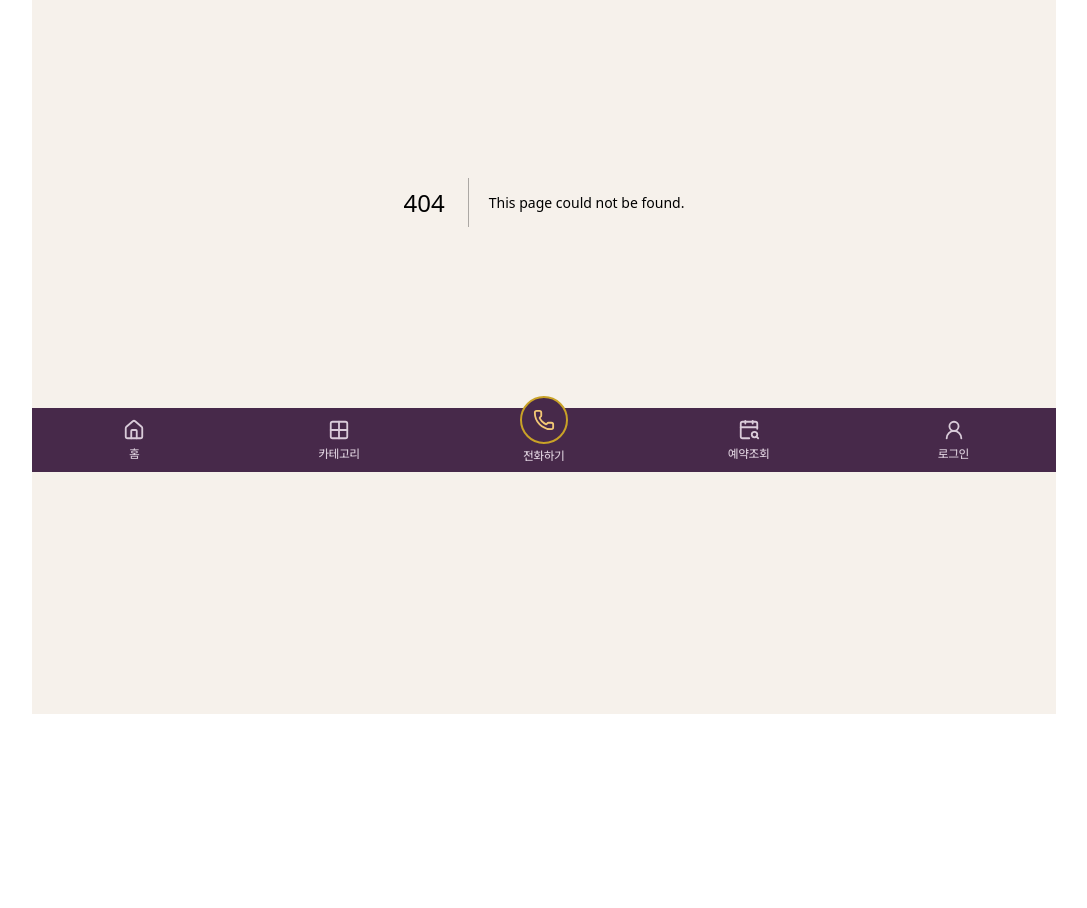
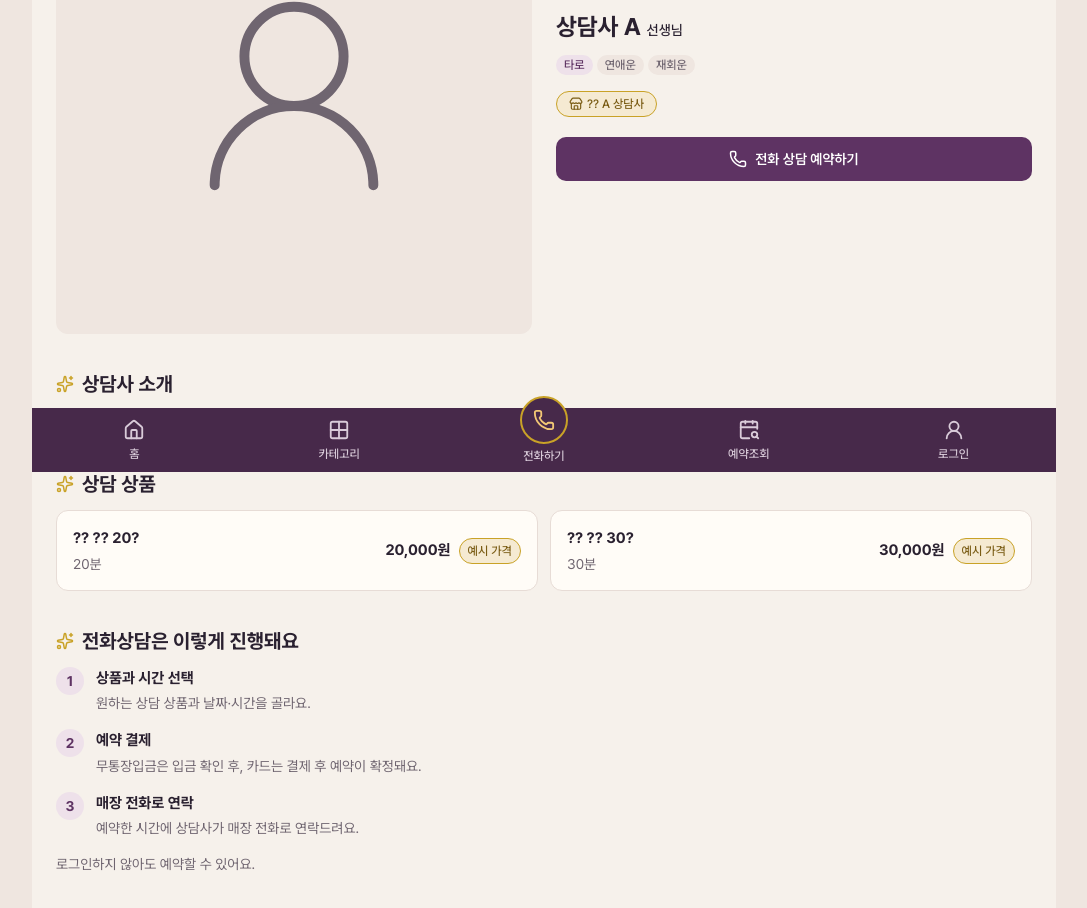
Before and after one commit to viva79820-ux/jjokjipge-webapp, a Next.js app: page /consult/a in a window 1280 px wide. Before the commit this address had no page. Shown: the part 328-1236 px from the top of the page, without its empty margins (96-1183 px from the left). Before the commit the page ends 1042 px from the top, so only its background shows below. Built offline with nearby package versions, Linux system fonts and the light colour scheme.

Commit message:
상담사 목록상세 화면 추가
상담사 더미 데이터에 매장, 소개와 예시 상담 상품을 추가합니다.

분야 필터가 있는 목록과 예약형 콜백을 안내하는 상세 화면을 구성합니다.

상담 상품 카드와 이용 단계 부품을 추가합니다.

```diff
--- /dev/null
+++ b/app/consult/[id]/page.tsx
@@ -0,0 +1,83 @@
+import type { Metadata } from "next";
+import Link from "next/link";
+import { notFound } from "next/navigation";
+import { ChevronLeft, Phone, Store } from "lucide-react";
+import { counselors, getCounselor } from "@/lib/dummy/counselors";
+import { PhotoPlaceholder } from "@/components/counselor/photo-placeholder";
+import { ProductCard } from "@/components/counselor/product-card";
+import { ConsultSteps } from "@/components/counselor/consult-steps";
+import { Button } from "@/components/ui/button";
+import { Chip } from "@/components/ui/chip";
+import { SectionTitle } from "@/components/ui/section-title";
+
+type Props = { params: Promise<{ id: string }> };
+export function generateStaticParams() {
+  return counselors.map(({ id }) => ({ id }));
+}
+export async function generateMetadata({ params }: Props): Promise<Metadata> {
+  const counselor = getCounselor((await params).id);
+  if (!counselor) notFound();
+  return { title: `${counselor.name} 선생님 | 쪽집게천사` };
+}
+export default async function CounselorPage({ params }: Props) {
+  const counselor = getCounselor((await params).id);
+  if (!counselor) notFound();
+  const bookingHref = `/consult/${counselor.id}/book`;
+  return (
+    <div className="px-4 pt-3 md:px-6">
+      <Link
+        href="/consult"
+        className="inline-flex min-h-11 items-center text-sm text-muted"
+      >
+        <ChevronLeft size={18} aria-hidden="true" />
+        상담사 목록
+      </Link>
+      <div className="space-y-7 md:space-y-9">
+        <section className="grid gap-4 md:grid-cols-2 md:items-center md:gap-6">
+          <PhotoPlaceholder className="aspect-square w-full" />
+          <div>
+            <h1 className="text-xl font-bold md:text-2xl">
+              {counselor.name}{" "}
+              <span className="text-sm font-medium">선생님</span>
+            </h1>
+            <div className="mt-3 flex flex-wrap gap-1">
+              {counselor.tags.map((tag, index) => (
+                <Chip key={tag} primary={index === 0}>
+                  {tag}
+                </Chip>
+              ))}
+            </div>
+            <span className="mt-4 inline-flex items-center gap-1 rounded-full border border-gold bg-gold-soft px-3 py-1 text-xs font-medium text-gold-deep">
+              <Store size={14} aria-hidden="true" />
+              {counselor.storeName} 상담사
+            </span>
+            <Button href={bookingHref} className="mt-5 w-full gap-2">
+              <Phone size={18} aria-hidden="true" />
+              전화 상담 예약하기
+            </Button>
+          </div>
+        </section>
+        <section>
+          <SectionTitle title="상담사 소개" />
+          <p className="leading-relaxed">{counselor.description}</p>
+        </section>
+        <section>
+          <SectionTitle title="상담 상품" />
+          <ul className="grid gap-2 md:grid-cols-2 md:gap-3">
+            {counselor.products.map((product) => (
+              <ProductCard key={product.id} product={product} />
+            ))}
+          </ul>
+        </section>
+        <section>
+          <SectionTitle title="전화상담은 이렇게 진행돼요" />
+          <ConsultSteps />
+        </section>
+        <Button href={bookingHref} className="w-full gap-2">
+          <Phone size={18} aria-hidden="true" />
+          전화 상담 예약하기
+        </Button>
+      </div>
+    </div>
+  );
+}
--- a/app/consult/page.tsx
+++ b/app/consult/page.tsx
@@ -1,3 +1,75 @@
-export default function Page() {
-  return <h1>전화상담</h1>;
+import type { Metadata } from "next";
+import Link from "next/link";
+import { Suspense } from "react";
+import { CounselorListItem } from "@/components/counselor/counselor-list-item";
+import { counselors } from "@/lib/dummy/counselors";
+
+export const metadata: Metadata = { title: "전화상담 | 쪽집게천사" };
+type SearchParams = Promise<{ type?: string | string[] }>;
+const filters = [
+  { label: "전체", href: "/consult", value: "all" },
+  { label: "타로", href: "/consult?type=tarot", value: "tarot" },
+  { label: "사주", href: "/consult?type=saju", value: "saju" },
+] as const;
+
+async function FilteredCounselors({
+  searchParams,
+}: {
+  searchParams: SearchParams;
+}) {
+  const { type } = await searchParams;
+  const selected = type === "tarot" || type === "saju" ? type : "all";
+  const filtered = counselors.filter(
+    (counselor) => selected === "all" || counselor.field === selected,
+  );
+  return (
+    <>
+      <nav aria-label="상담 분야" className="flex gap-2">
+        {filters.map((filter) => (
+          <Link
+            key={filter.value}
+            href={filter.href}
+            aria-current={selected === filter.value ? "page" : undefined}
+            className={`flex min-h-11 flex-1 items-center justify-center rounded-button font-semibold ${selected === filter.value ? "bg-brand text-on-brand" : "bg-surface-muted text-muted"}`}
+          >
+            {filter.label}
+          </Link>
+        ))}
+      </nav>
+      <p className="mt-5 text-caption text-muted">상담사 {filtered.length}명</p>
+      {filtered.length ? (
+        <ul className="mt-3 grid gap-2 md:grid-cols-2 md:gap-3">
+          {filtered.map((counselor) => (
+            <CounselorListItem key={counselor.id} counselor={counselor} />
+          ))}
+        </ul>
+      ) : (
+        <p className="mt-5 text-muted">해당 분야 상담사가 아직 없어요.</p>
+      )}
+    </>
+  );
 }
+
+export default function ConsultPage({
+  searchParams,
+}: {
+  searchParams: SearchParams;
+}) {
+  return (
+    <div className="px-4 pt-6 md:px-6">
+      <h1 className="text-xl font-bold md:text-2xl">전화상담</h1>
+      <p className="mt-2 text-caption text-muted md:text-sm">
+        예약한 시간에 상담사가 매장 전화로 연락드려요.
+      </p>
+      <div className="mt-7 md:mt-9">
+        <Suspense
+          fallback={
+            <p className="text-muted">상담사 목록을 불러오는 중이에요.</p>
+          }
+        >
+          <FilteredCounselors searchParams={searchParams} />
+        </Suspense>
+      </div>
+    </div>
+  );
+}
--- /dev/null
+++ b/components/counselor/consult-steps.tsx
@@ -0,0 +1,38 @@
+const steps = [
+  {
+    title: "상품과 시간 선택",
+    description: "원하는 상담 상품과 날짜·시간을 골라요.",
+  },
+  {
+    title: "예약 결제",
+    description: "무통장입금은 입금 확인 후, 카드는 결제 후 예약이 확정돼요.",
+  },
+  {
+    title: "매장 전화로 연락",
+    description: "예약한 시간에 상담사가 매장 전화로 연락드려요.",
+  },
+];
+export function ConsultSteps() {
+  return (
+    <>
+      <ol className="space-y-4">
+        {steps.map((step, index) => (
+          <li key={step.title} className="flex gap-3">
+            <span className="flex size-7 shrink-0 items-center justify-center rounded-full bg-brand-soft text-sm font-bold text-brand">
+              {index + 1}
+            </span>
+            <div>
+              <p className="font-bold">{step.title}</p>
+              <p className="mt-1 text-caption text-muted md:text-sm">
+                {step.description}
+              </p>
+            </div>
+          </li>
+        ))}
+      </ol>
+      <p className="mt-4 text-caption text-muted md:text-sm">
+        로그인하지 않아도 예약할 수 있어요.
+      </p>
+    </>
+  );
+}
--- /dev/null
+++ b/components/counselor/product-card.tsx
@@ -0,0 +1,25 @@
+import type { Counselor } from "@/lib/dummy/counselors";
+export function ProductCard({
+  product,
+}: {
+  product: Counselor["products"][number];
+}) {
+  return (
+    <li className="flex flex-wrap items-center justify-between gap-3 rounded-card border border-border bg-surface p-3 md:p-4">
+      <div>
+        <h3 className="font-bold">{product.name}</h3>
+        <p className="mt-1 text-caption text-muted md:text-sm">
+          {product.minutes}분
+        </p>
+      </div>
+      <div className="flex items-center gap-2">
+        <span className="font-bold">
+          {product.price.toLocaleString("ko-KR")}원
+        </span>
+        <span className="rounded-full border border-gold bg-gold-soft px-2 py-1 text-xs font-medium text-gold-deep">
+          예시 가격
+        </span>
+      </div>
+    </li>
+  );
+}
--- a/lib/dummy/counselors.ts
+++ b/lib/dummy/counselors.ts
@@ -6,10 +6,19 @@ export type Counselor = {
   intro: string;
   isRecommended: boolean;
   isNew: boolean;
+  storeName: string;
+  description: string;
+  products: { id: string; name: string; minutes: number; price: number }[];
 };
 export const counselors: Counselor[] = [
   {
     id: "a",
+    storeName: "?? A",
+    description: "?? ?? ?????. ?? ??? ?? ?? ?????. ?? ??? ?? ??? ?? ? ?????.",
+    products: [
+      { id: "a-20", name: "?? ?? 20?", minutes: 20, price: 20000 },
+      { id: "a-30", name: "?? ?? 30?", minutes: 30, price: 30000 },
+    ],
     name: "상담사 A",
     field: "tarot",
     tags: ["타로", "연애운", "재회운"],
@@ -19,6 +28,12 @@ export const counselors: Counselor[] = [
   },
   {
     id: "b",
+    storeName: "?? A",
+    description: "?? ?? ?????. ?? ??? ?? ?? ?????. ?? ??? ?? ??? ?? ? ?????.",
+    products: [
+      { id: "b-20", name: "?? ?? 20?", minutes: 20, price: 20000 },
+      { id: "b-30", name: "?? ?? 30?", minutes: 30, price: 30000 },
+    ],
     name: "상담사 B",
     field: "saju",
     tags: ["사주", "진로운", "금전운"],
@@ -28,6 +43,12 @@ export const counselors: Counselor[] = [
   },
   {
     id: "c",
+    storeName: "?? A",
+    description: "?? ?? ?????. ?? ??? ?? ?? ?????. ?? ??? ?? ??? ?? ? ?????.",
+    products: [
+      { id: "c-20", name: "?? ?? 20?", minutes: 20, price: 20000 },
+      { id: "c-30", name: "?? ?? 30?", minutes: 30, price: 30000 },
+    ],
     name: "상담사 C",
     field: "tarot",
     tags: ["타로", "고민상담"],
@@ -37,6 +58,12 @@ export const counselors: Counselor[] = [
   },
   {
     id: "d",
+    storeName: "?? B",
+    description: "?? ?? ?????. ?? ??? ?? ?? ?????. ?? ??? ?? ??? ?? ? ?????.",
+    products: [
+      { id: "d-20", name: "?? ?? 20?", minutes: 20, price: 20000 },
+      { id: "d-30", name: "?? ?? 30?", minutes: 30, price: 30000 },
+    ],
     name: "상담사 D",
     field: "saju",
     tags: ["사주", "신년운"],
@@ -46,6 +73,12 @@ export const counselors: Counselor[] = [
   },
   {
     id: "e",
+    storeName: "?? B",
+    description: "?? ?? ?????. ?? ??? ?? ?? ?????. ?? ??? ?? ??? ?? ? ?????.",
+    products: [
+      { id: "e-20", name: "?? ?? 20?", minutes: 20, price: 20000 },
+      { id: "e-30", name: "?? ?? 30?", minutes: 30, price: 30000 },
+    ],
     name: "상담사 E",
     field: "tarot",
     tags: ["타로", "진로운"],
@@ -55,6 +88,12 @@ export const counselors: Counselor[] = [
   },
   {
     id: "f",
+    storeName: "?? B",
+    description: "?? ?? ?????. ?? ??? ?? ?? ?????. ?? ??? ?? ??? ?? ? ?????.",
+    products: [
+      { id: "f-20", name: "?? ?? 20?", minutes: 20, price: 20000 },
+      { id: "f-30", name: "?? ?? 30?", minutes: 30, price: 30000 },
+    ],
     name: "상담사 F",
     field: "saju",
     tags: ["사주", "연애운"],
@@ -63,3 +102,7 @@ export const counselors: Counselor[] = [
     isNew: false,
   },
 ];
+
+export function getCounselor(id: string) {
+  return counselors.find((counselor) => counselor.id === id);
+}
```
